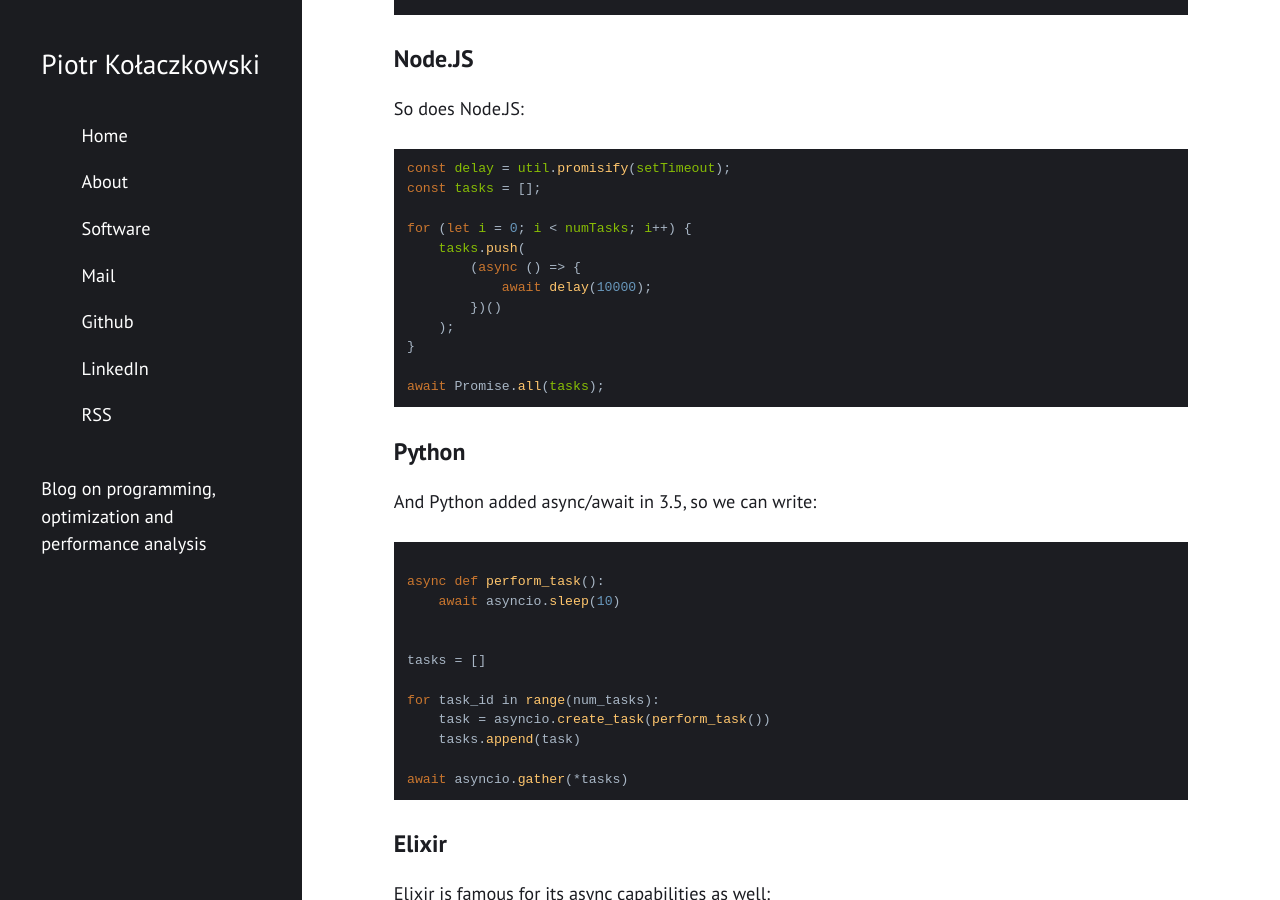
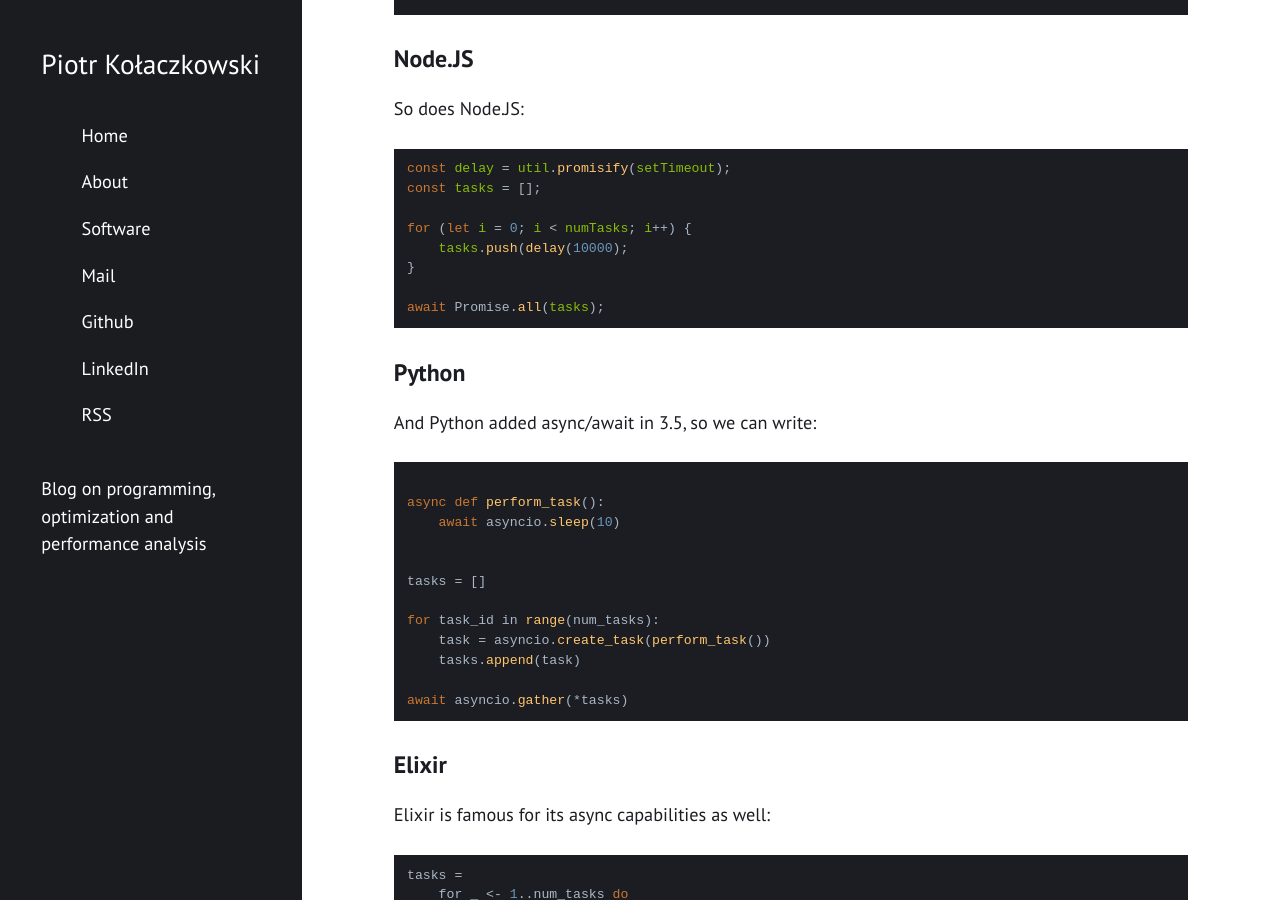
Before and after one commit to pkolaczk/pkolaczk.github.io, a Jekyll site: the page built from _posts/2023-05-21-memory-consumption-of-async.md, in a window 1280 px wide and 900 px high, scrolled down 3058 px. Built offline with Jekyll 4.4.1, drawn with Linux system fonts in a browser that asks for light colours; nearby versions of some CDN libraries; library files that are not in the unit come from our copies; comment, search, counter and statistics services are not loaded.

Commit message:
Optimize NodeJS benchmark

```diff
--- a/_posts/2023-05-21-memory-consumption-of-async.md
+++ b/_posts/2023-05-21-memory-consumption-of-async.md
@@ -133,11 +133,7 @@ const delay = util.promisify(setTimeout);
 const tasks = [];
 
 for (let i = 0; i < numTasks; i++) {
-    tasks.push(
-        (async () => {
-            await delay(10000);
-        })()
-    );
+    tasks.push(delay(10000);
 }
 
 await Promise.all(tasks);
```
Also changed, not shown: other parts of _posts/2023-05-21-memory-consumption-of-async.md (+3 -3 lines).
